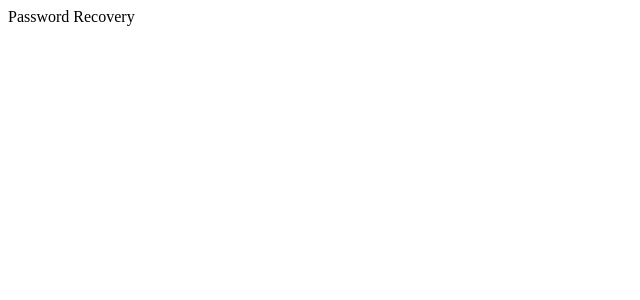
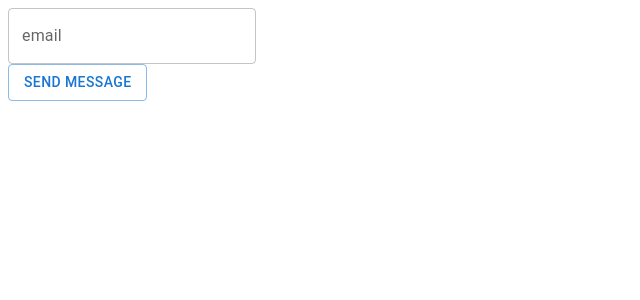
Before and after one commit to markopolo139/Project-Planner-Frontend, a React (Create React App) app: page / in a window 1280 px wide. Both pictures are taken after a click on the button "RECOVER PASSWORD". Shown: the top 300 px of the page, without its empty margins (0-640 px from the left). Built offline with nearby package versions, Linux system fonts and the light colour scheme.

Commit message:
feat(PasswordRecovery): create password recovery component
-- without api calls
-- created hook for getting query parameters
-- add recovery password to path in router

```diff
--- a/src/components/PasswordRecoveryPage.tsx
+++ b/src/components/PasswordRecoveryPage.tsx
@@ -1,7 +1,45 @@
+import {Button, TextField} from "@mui/material";
+import {useState} from "react";
+import useQuery from "../configuration/QueryHook";
+
 export default function PasswordRecoveryPage() {
+    const [email, setEmail] = useState("")
+    const [newPassword, setPassword] = useState("")
+    const token = useQuery().get("token")
+
+    if (token != null) {
+        return (
+            <div>
+                <form onSubmit={e => {
+                    e.preventDefault()
+                    //TODO: use change password api
+                }}>
+                    <TextField
+                        label="New Password" variant="outlined" type="password" onChange={e => {
+                        setPassword(e.target.value.trim())
+                    }}
+                    />
+                    <br/>
+                    <Button variant="outlined" type="submit">Change Password</Button>
+                </form>
+            </div>
+        )
+    }
+
     return (
         <div>
-            Password Recovery
+            <form onSubmit={e => {
+                e.preventDefault()
+                //TODO: use recovery api
+            }}>
+                <TextField
+                    label="email" variant="outlined" type="email" onChange={e => {
+                        setEmail(e.target.value.trim())
+                    }}
+                />
+                <br/>
+                <Button variant="outlined" type="submit">Send message</Button>
+            </form>
         </div>
     )
 }
--- /dev/null
+++ b/src/configuration/QueryHook.ts
@@ -0,0 +1,7 @@
+import {useLocation} from "react-router-dom";
+import React from "react";
+
+export default function useQuery() {
+    const { search } = useLocation()
+    return React.useMemo(() => new URLSearchParams(search), [search])
+}
--- a/src/configuration/Router.tsx
+++ b/src/configuration/Router.tsx
@@ -4,6 +4,7 @@ import ErrorPage from "../components/ErrorPage";
 import LoginPage from "../components/LoginPage";
 import LandingPage from "../components/LandingPage";
 import ProjectsPage from "../components/ProjectsPage";
+import PasswordRecoveryPage from "../components/PasswordRecoveryPage";
 
 export const router = createBrowserRouter([
     {
@@ -25,5 +26,9 @@ export const router = createBrowserRouter([
                 ]
             }
         ]
+    }, {
+        path: "/change/password",
+        element: <PasswordRecoveryPage />,
+        errorElement: <ErrorPage />,
     }
 ])
```
Also changed, not shown: 1 other file (tests, documents, lock files or other folders).
